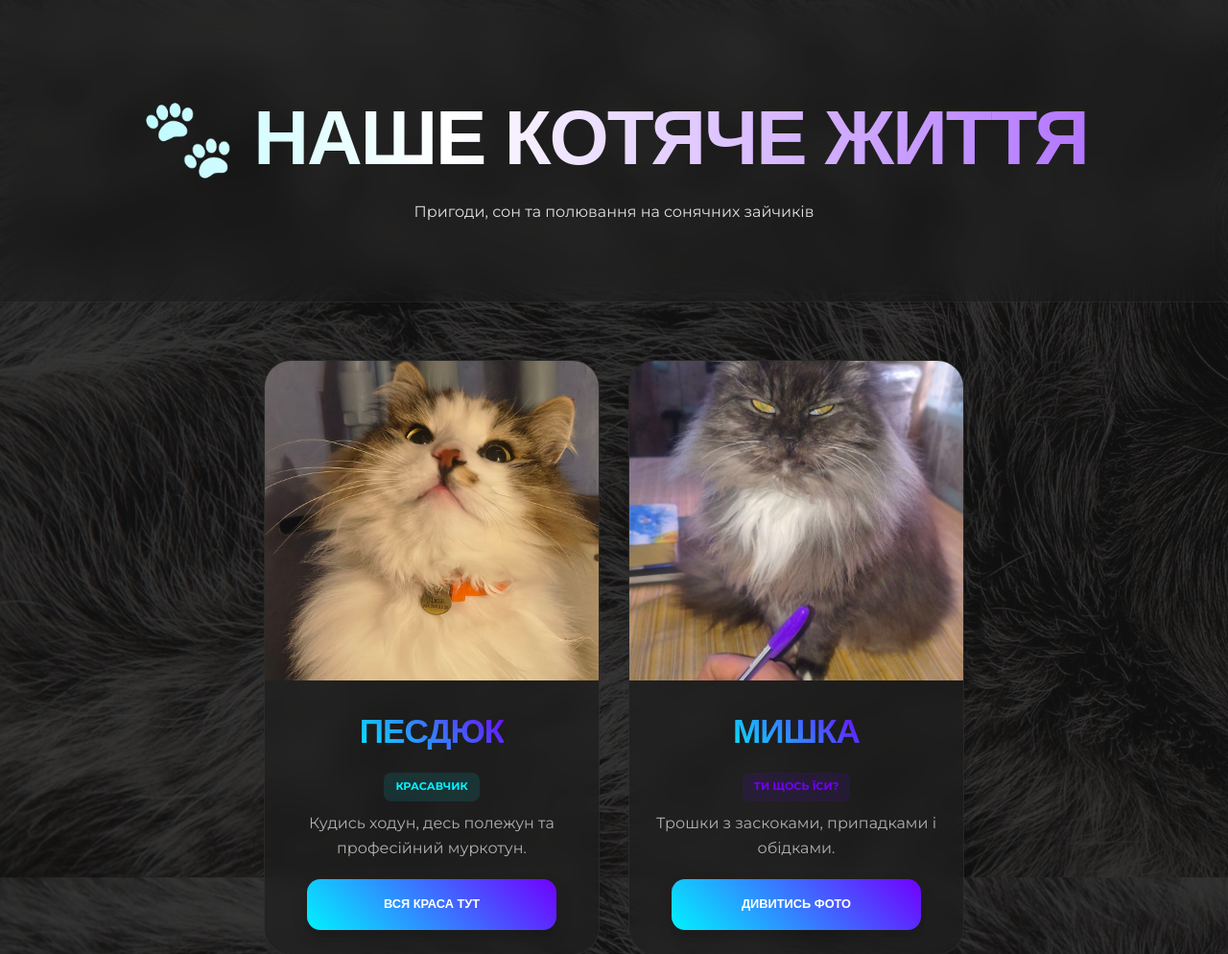
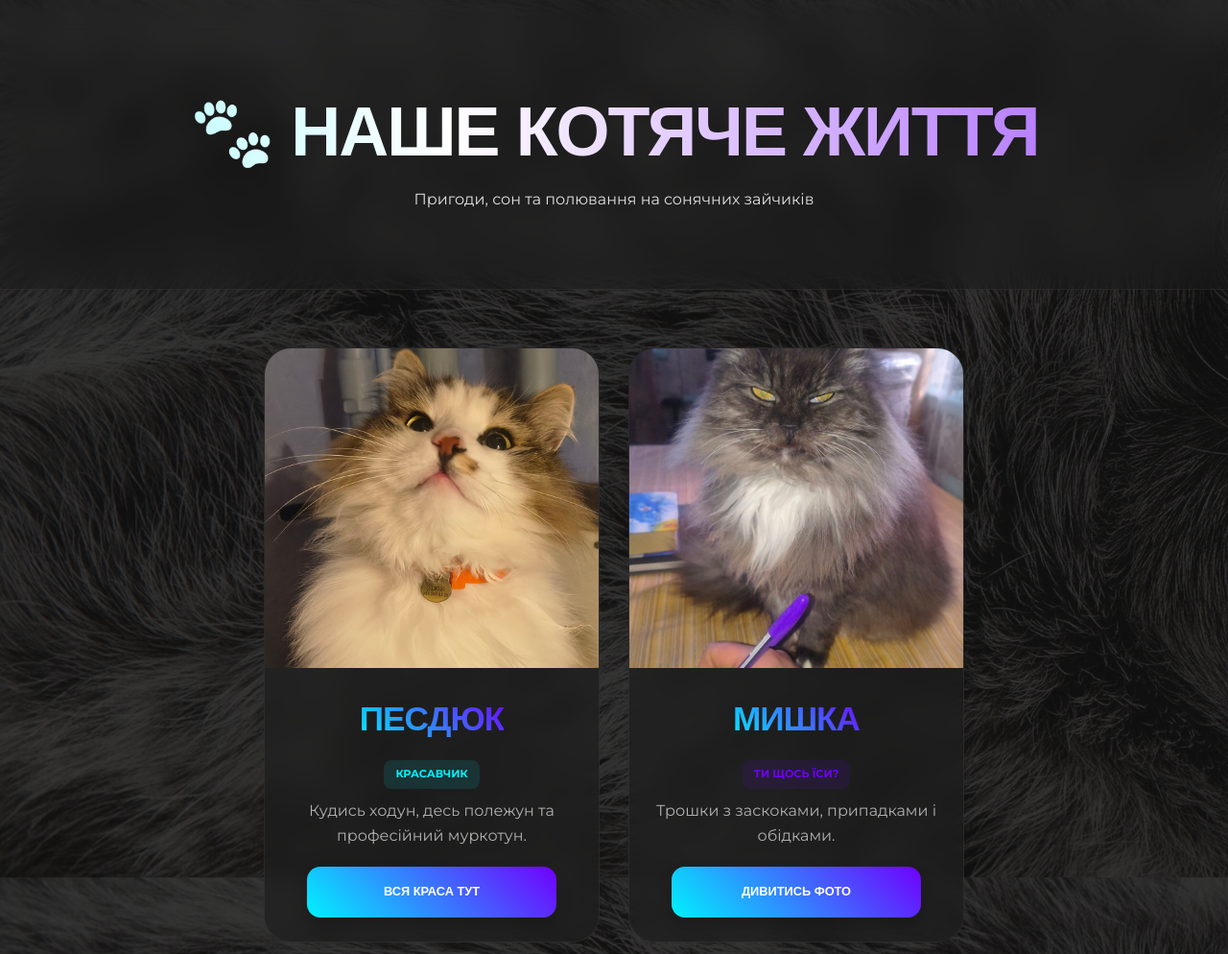
Before and after one commit to alepasen/cat_blog, a Flask app: page / in a window 1280 px wide. Shown: the top 994 px of the page at 96% size. Run offline with Flask 3, Linux system fonts and the light colour scheme; some web fonts are replaced.

Commit message:
хедер4

```diff
--- a/static/css/style.css
+++ b/static/css/style.css
@@ -33,44 +33,40 @@ body {
 header {
     text-align: center;
     padding: 80px 20px;
-    /* Напівпрозорий темний фон з розмиттям підкладки */
+    /* Напівпрозорий фон, що пропускає текстуру шерсті */
     background: rgba(26, 26, 26, 0.4);
     backdrop-filter: blur(15px);
     -webkit-backdrop-filter: blur(15px);
     border-bottom: 1px solid rgba(255, 255, 255, 0.05);
     margin-bottom: 40px;
     position: relative;
-    overflow: hidden;
 }
 
 header h1 {
     font-family: 'Unbounded', sans-serif;
-    font-size: clamp(2.5rem, 10vw, 5rem); /* Адаптивний розмір */
+    font-size: clamp(2.5rem, 8vw, 4.5rem);
     font-weight: 900;
     text-transform: uppercase;
     letter-spacing: -2px;
     margin: 0;
 
-    /* Триярусний градієнт */
+    /* Триярусний градієнт: Блакитний -> Білий -> Фіолетовий */
     background: linear-gradient(
         90deg,
         var(--accent-pes) 0%,
         #ffffff 50%,
         var(--accent-mysh) 100%
     );
-    background-size: 200% auto; /* Для анімації переливу */
+    background-size: 200% auto;
     -webkit-background-clip: text;
     -webkit-text-fill-color: transparent;
 
-    /* Анімація переливу градієнта */
+    /* Анімація блиску */
     animation: shine 5s linear infinite;
 }
 
-/* Анімація для заголовка */
 @keyframes shine {
-    to {
-        background-position: 200% center;
-    }
+    to { background-position: 200% center; }
 }
 
 .header-subtitle {
```
